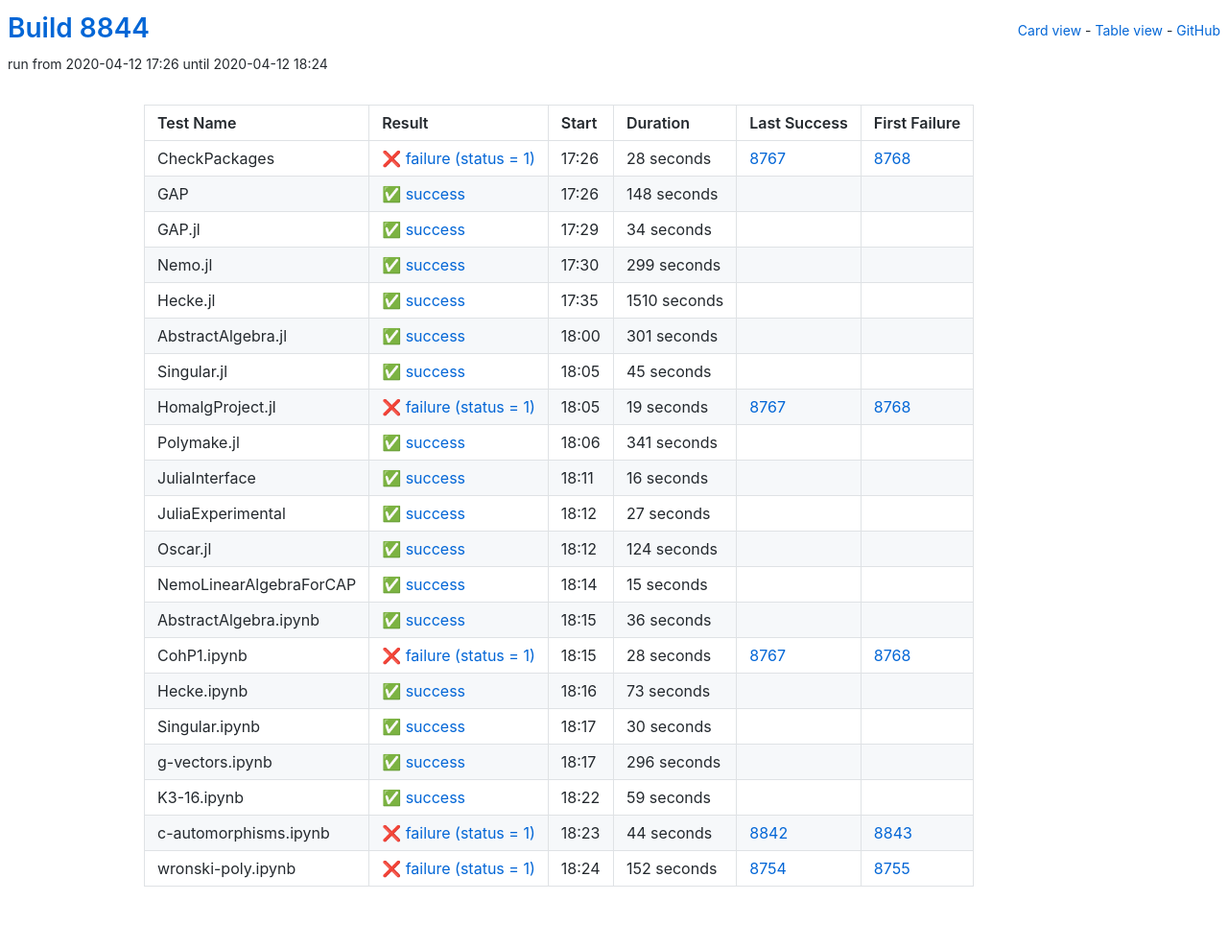
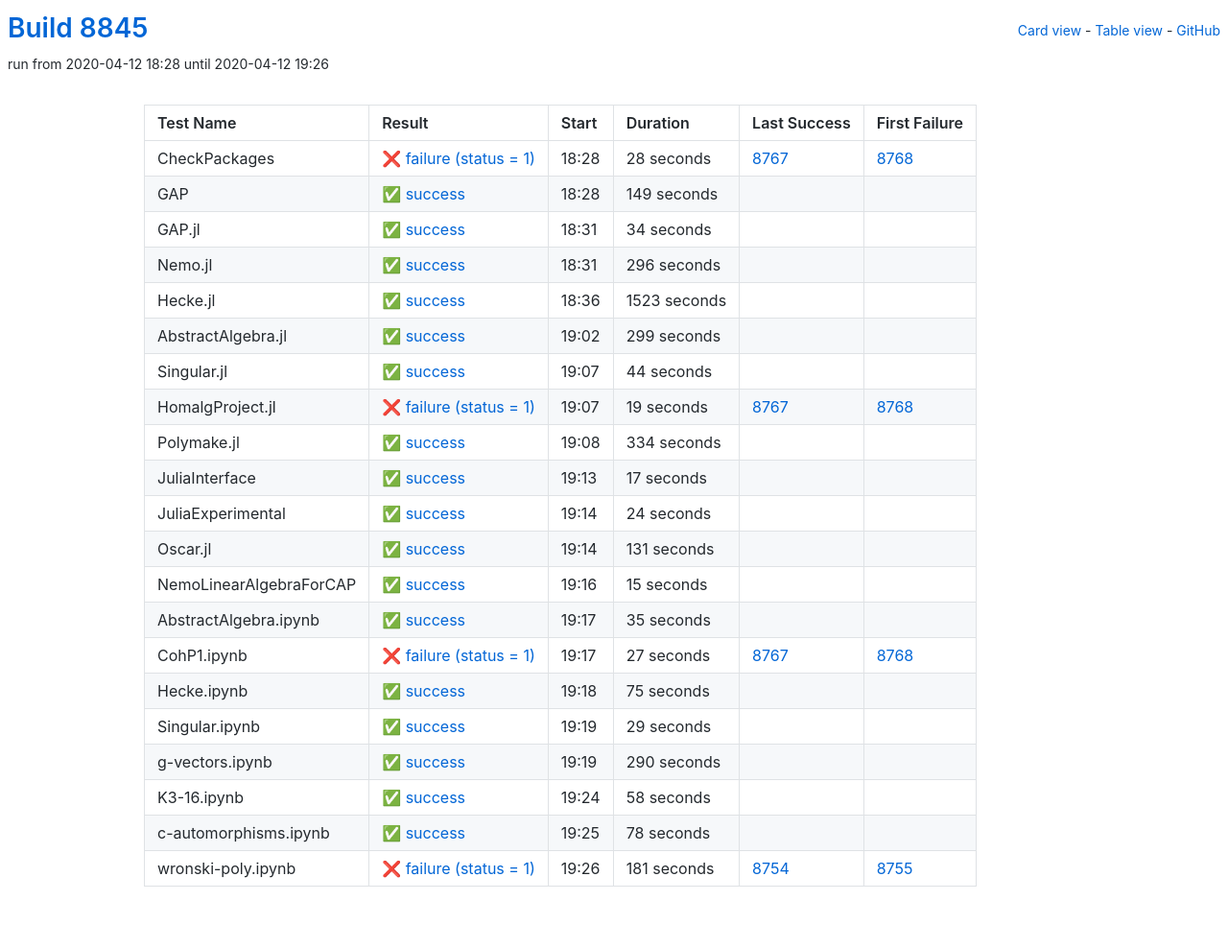
Before and after one commit to oscar-system/oscar-ci-status, a Jekyll site: the page built from table.html, in a window 1280 px wide. Shown: the whole page at 96% size. Built offline with Jekyll 4.4.1, drawn with Linux system fonts in a browser that asks for light colours.

Commit message:
Build 8845

```diff
--- a/_data/ci.yml
+++ b/_data/ci.yml
@@ -1,5 +1,5 @@
-build: 8844
-build_url: https://oscarci.mathematik.uni-kl.de/job/oscar/8844/
+build: 8845
+build_url: https://oscarci.mathematik.uni-kl.de/job/oscar/8845/
 job: oscar
 tests:
 - duration: 28
@@ -8,20 +8,20 @@
   first_failure_url: https://oscarci.mathematik.uni-kl.de/job/oscar/8768/
   last_success: 8767
   last_success_url: https://oscarci.mathematik.uni-kl.de/job/oscar/8767/
-  log: https://oscarci.mathematik.uni-kl.de/job/oscar/8844/artifact/logs/build-8844/CheckPackages.log
+  log: https://oscarci.mathematik.uni-kl.de/job/oscar/8845/artifact/logs/build-8845/CheckPackages.log
   name: CheckPackages
-  start: 2020-04-12 17:26
+  start: 2020-04-12 18:28
   status: failure
   success: false
-- duration: 148
+- duration: 149
   exitcode: 0
   first_failure: false
   first_failure_url: null
   last_success: false
   last_success_url: null
-  log: https://oscarci.mathematik.uni-kl.de/job/oscar/8844/artifact/logs/build-8844/GAP.log
+  log: https://oscarci.mathematik.uni-kl.de/job/oscar/8845/artifact/logs/build-8845/GAP.log
   name: GAP
-  start: 2020-04-12 17:26
+  start: 2020-04-12 18:28
   status: success
   success: true
 - duration: 34
@@ -30,9 +30,31 @@
   first_failure_url: null
   last_success: false
   last_success_url: null
-  log: https://oscarci.mathematik.uni-kl.de/job/oscar/8844/artifact/logs/build-8844/GAP.jl.log
+  log: https://oscarci.mathematik.uni-kl.de/job/oscar/8845/artifact/logs/build-8845/GAP.jl.log
   name: GAP.jl
-  start: 2020-04-12 17:29
+  start: 2020-04-12 18:31
+  status: success
+  success: true
+- duration: 296
+  exitcode: 0
+  first_failure: false
+  first_failure_url: null
+  last_success: false
+  last_success_url: null
+  log: https://oscarci.mathematik.uni-kl.de/job/oscar/8845/artifact/logs/build-8845/Nemo.jl.log
+  name: Nemo.jl
+  start: 2020-04-12 18:31
+  status: success
+  success: true
+- duration: 1523
+  exitcode: 0
+  first_failure: false
+  first_failure_url: null
+  last_success: false
+  last_success_url: null
+  log: https://oscarci.mathematik.uni-kl.de/job/oscar/8845/artifact/logs/build-8845/Hecke.jl.log
+  name: Hecke.jl
+  start: 2020-04-12 18:36
   status: success
   success: true
 - duration: 299
@@ -41,42 +63,20 @@
   first_failure_url: null
   last_success: false
   last_success_url: null
-  log: https://oscarci.mathematik.uni-kl.de/job/oscar/8844/artifact/logs/build-8844/Nemo.jl.log
-  name: Nemo.jl
-  start: 2020-04-12 17:30
+  log: https://oscarci.mathematik.uni-kl.de/job/oscar/8845/artifact/logs/build-8845/AbstractAlgebra.jl.log
+  name: AbstractAlgebra.jl
+  start: 2020-04-12 19:02
   status: success
   success: true
-- duration: 1510
+- duration: 44
   exitcode: 0
   first_failure: false
   first_failure_url: null
   last_success: false
   last_success_url: null
-  log: https://oscarci.mathematik.uni-kl.de/job/oscar/8844/artifact/logs/build-8844/Hecke.jl.log
-  name: Hecke.jl
-  start: 2020-04-12 17:35
-  status: success
-  success: true
-- duration: 301
-  exitcode: 0
-  first_failure: false
-  first_failure_url: null
-  last_success: false
-  last_success_url: null
-  log: https://oscarci.mathematik.uni-kl.de/job/oscar/8844/artifact/logs/build-8844/AbstractAlgebra.jl.log
-  name: AbstractAlgebra.jl
-  start: 2020-04-12 18:00
-  status: success
-  success: true
-- duration: 45
-  exitcode: 0
-  first_failure: false
-  first_failure_url: null
-  last_success: false
-  last_success_url: null
-  log: https://oscarci.mathematik.uni-kl.de/job/oscar/8844/artifact/logs/build-8844/Singular.jl.log
+  log: https://oscarci.mathematik.uni-kl.de/job/oscar/8845/artifact/logs/build-8845/Singular.jl.log
   name: Singular.jl
-  start: 2020-04-12 18:05
+  start: 2020-04-12 19:07
   status: success
   success: true
 - duration: 19
@@ -85,53 +85,53 @@
   first_failure_url: https://oscarci.mathematik.uni-kl.de/job/oscar/8768/
   last_success: 8767
   last_success_url: https://oscarci.mathematik.uni-kl.de/job/oscar/8767/
-  log: https://oscarci.mathematik.uni-kl.de/job/oscar/8844/artifact/logs/build-8844/HomalgProject.jl.log
+  log: https://oscarci.mathematik.uni-kl.de/job/oscar/8845/artifact/logs/build-8845/HomalgProject.jl.log
   name: HomalgProject.jl
-  start: 2020-04-12 18:05
+  start: 2020-04-12 19:07
   status: failure
   success: false
-- duration: 341
+- duration: 334
   exitcode: 0
   first_failure: false
   first_failure_url: null
   last_success: false
   last_success_url: null
-  log: https://oscarci.mathematik.uni-kl.de/job/oscar/8844/artifact/logs/build-8844/Polymake.jl.log
+  log: https://oscarci.mathematik.uni-kl.de/job/oscar/8845/artifact/logs/build-8845/Polymake.jl.log
   name: Polymake.jl
-  start: 2020-04-12 18:06
+  start: 2020-04-12 19:08
   status: success
   success: true
-- duration: 16
+- duration: 17
   exitcode: 0
   first_failure: false
   first_failure_url: null
   last_success: false
   last_success_url: null
-  log: https://oscarci.mathematik.uni-kl.de/job/oscar/8844/artifact/logs/build-8844/JuliaInterface.log
+  log: https://oscarci.mathematik.uni-kl.de/job/oscar/8845/artifact/logs/build-8845/JuliaInterface.log
   name: JuliaInterface
-  start: 2020-04-12 18:11
+  start: 2020-04-12 19:13
   status: success
   success: true
-- duration: 27
+- duration: 24
   exitcode: 0
   first_failure: false
   first_failure_url: null
   last_success: false
   last_success_url: null
-  log: https://oscarci.mathematik.uni-kl.de/job/oscar/8844/artifact/logs/build-8844/JuliaExperimental.log
+  log: https://oscarci.mathematik.uni-kl.de/job/oscar/8845/artifact/logs/build-8845/JuliaExperimental.log
   name: JuliaExperimental
-  start: 2020-04-12 18:12
+  start: 2020-04-12 19:14
   status: success
   success: true
-- duration: 124
+- duration: 131
   exitcode: 0
   first_failure: false
   first_failure_url: null
   last_success: false
   last_success_url: null
-  log: https://oscarci.mathematik.uni-kl.de/job/oscar/8844/artifact/logs/build-8844/Oscar.jl.log
+  log: https://oscarci.mathematik.uni-kl.de/job/oscar/8845/artifact/logs/build-8845/Oscar.jl.log
   name: Oscar.jl
-  start: 2020-04-12 18:12
+  start: 2020-04-12 19:14
   status: success
   success: true
 - duration: 15
@@ -140,96 +140,96 @@
   first_failure_url: null
   last_success: false
   last_success_url: null
-  log: https://oscarci.mathematik.uni-kl.de/job/oscar/8844/artifact/logs/build-8844/NemoLinearAlgebraForCAP.log
+  log: https://oscarci.mathematik.uni-kl.de/job/oscar/8845/artifact/logs/build-8845/NemoLinearAlgebraForCAP.log
   name: NemoLinearAlgebraForCAP
-  start: 2020-04-12 18:14
+  start: 2020-04-12 19:16
   status: success
   success: true
-- duration: 36
+- duration: 35
   exitcode: 0
   first_failure: false
   first_failure_url: null
   last_success: false
   last_success_url: null
-  log: https://oscarci.mathematik.uni-kl.de/job/oscar/8844/artifact/logs/build-8844/AbstractAlgebra.ipynb.log
+  log: https://oscarci.mathematik.uni-kl.de/job/oscar/8845/artifact/logs/build-8845/AbstractAlgebra.ipynb.log
   name: AbstractAlgebra.ipynb
-  start: 2020-04-12 18:15
+  start: 2020-04-12 19:17
   status: success
   success: true
-- duration: 28
+- duration: 27
   exitcode: 1
   first_failure: 8768
   first_failure_url: https://oscarci.mathematik.uni-kl.de/job/oscar/8768/
   last_success: 8767
   last_success_url: https://oscarci.mathematik.uni-kl.de/job/oscar/8767/
-  log: https://oscarci.mathematik.uni-kl.de/job/oscar/8844/artifact/logs/build-8844/CohP1.ipynb.log
+  log: https://oscarci.mathematik.uni-kl.de/job/oscar/8845/artifact/logs/build-8845/CohP1.ipynb.log
   name: CohP1.ipynb
-  start: 2020-04-12 18:15
+  start: 2020-04-12 19:17
   status: failure
   success: false
-- duration: 73
+- duration: 75
   exitcode: 0
   first_failure: false
   first_failure_url: null
   last_success: false
   last_success_url: null
-  log: https://oscarci.mathematik.uni-kl.de/job/oscar/8844/artifact/logs/build-8844/Hecke.ipynb.log
+  log: https://oscarci.mathematik.uni-kl.de/job/oscar/8845/artifact/logs/build-8845/Hecke.ipynb.log
   name: Hecke.ipynb
-  start: 2020-04-12 18:16
+  start: 2020-04-12 19:18
   status: success
   success: true
-- duration: 30
+- duration: 29
   exitcode: 0
   first_failure: false
   first_failure_url: null
   last_success: false
   last_success_url: null
-  log: https://oscarci.mathematik.uni-kl.de/job/oscar/8844/artifact/logs/build-8844/Singular.ipynb.log
+  log: https://oscarci.mathematik.uni-kl.de/job/oscar/8845/artifact/logs/build-8845/Singular.ipynb.log
   name: Singular.ipynb
-  start: 2020-04-12 18:17
+  start: 2020-04-12 19:19
   status: success
   success: true
-- duration: 296
+- duration: 290
   exitcode: 0
   first_failure: false
   first_failure_url: null
   last_success: false
   last_success_url: null
-  log: https://oscarci.mathematik.uni-kl.de/job/oscar/8844/artifact/logs/build-8844/g-vectors.ipynb.log
+  log: https://oscarci.mathematik.uni-kl.de/job/oscar/8845/artifact/logs/build-8845/g-vectors.ipynb.log
   name: g-vectors.ipynb
-  start: 2020-04-12 18:17
+  start: 2020-04-12 19:19
   status: success
   success: true
-- duration: 59
+- duration: 58
   exitcode: 0
   first_failure: false
   first_failure_url: null
   last_success: false
   last_success_url: null
-  log: https://oscarci.mathematik.uni-kl.de/job/oscar/8844/artifact/logs/build-8844/K3-16.ipynb.log
+  log: https://oscarci.mathematik.uni-kl.de/job/oscar/8845/artifact/logs/build-8845/K3-16.ipynb.log
   name: K3-16.ipynb
-  start: 2020-04-12 18:22
+  start: 2020-04-12 19:24
   status: success
   success: true
-- duration: 44
-  exitcode: 1
-  first_failure: 8843
-  first_failure_url: https://oscarci.mathematik.uni-kl.de/job/oscar/8843/
-  last_success: 8842
-  last_success_url: https://oscarci.mathematik.uni-kl.de/job/oscar/8842/
-  log: https://oscarci.mathematik.uni-kl.de/job/oscar/8844/artifact/logs/build-8844/c-automorphisms.ipynb.log
+- duration: 78
+  exitcode: 0
+  first_failure: false
+  first_failure_url: null
+  last_success: false
+  last_success_url: null
+  log: https://oscarci.mathematik.uni-kl.de/job/oscar/8845/artifact/logs/build-8845/c-automorphisms.ipynb.log
   name: c-automorphisms.ipynb
-  start: 2020-04-12 18:23
-  status: failure
-  success: false
-- duration: 152
+  start: 2020-04-12 19:25
+  status: success
+  success: true
+- duration: 181
   exitcode: 1
   first_failure: 8755
   first_failure_url: https://oscarci.mathematik.uni-kl.de/job/oscar/8755/
   last_success: 8754
   last_success_url: https://oscarci.mathematik.uni-kl.de/job/oscar/8754/
-  log: https://oscarci.mathematik.uni-kl.de/job/oscar/8844/artifact/logs/build-8844/wronski-poly.ipynb.log
+  log: https://oscarci.mathematik.uni-kl.de/job/oscar/8845/artifact/logs/build-8845/wronski-poly.ipynb.log
   name: wronski-poly.ipynb
-  start: 2020-04-12 18:24
+  start: 2020-04-12 19:26
   status: failure
   success: false
```
Also changed, not shown: README.md.
